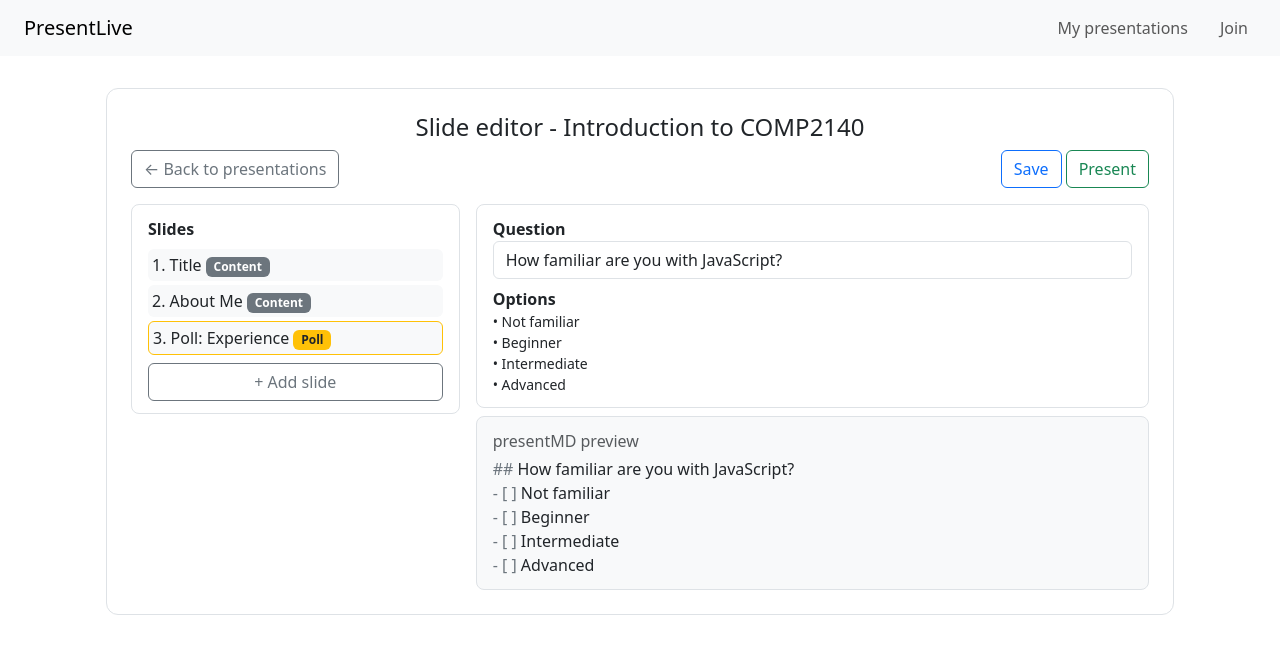
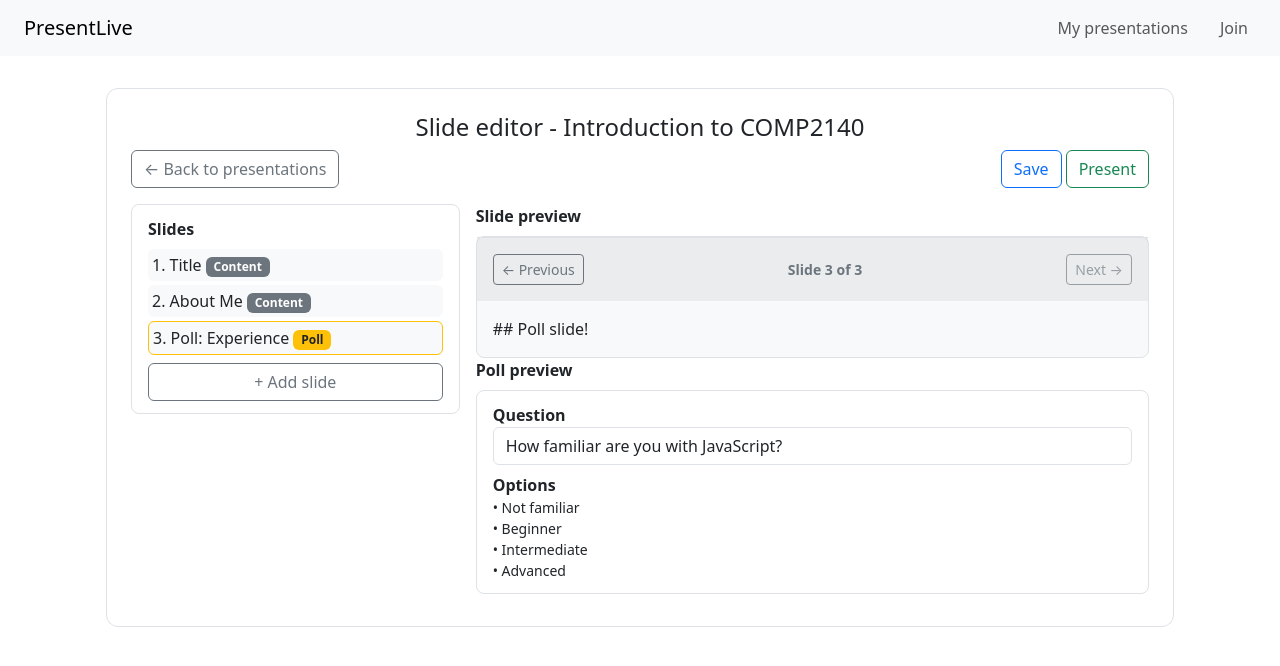
Before and after one commit to Ashom2/PresentLive, a React (Vite) app: page /decks/1/editor in a window 1280 px wide. Shown: the top 666 px of the page. Built offline with nearby package versions, Linux system fonts and the light colour scheme.

Commit message:
Created SlideDisplay component

```diff
--- a/src/components/DeckEditor.jsx
+++ b/src/components/DeckEditor.jsx
@@ -1,5 +1,7 @@
+import { useState } from 'react';
 import { useNavigate, useParams } from 'react-router-dom';
 import { decks } from '../data/decks';
+import SlideDisplay from './SlideDisplay';
 
 /**
  * Slide editor page.
@@ -9,10 +11,16 @@ import { decks } from '../data/decks';
  * @component
  * @returns {JSX.Element} The slide editor page.
  */
-function Editor() {
+function DeckEditor() {
   const navigate = useNavigate();
   const { id } = useParams();
   const deck = decks.find((d) => d.id === id);
+  const [currentSlide, setCurrentSlide] = useState(2);
+  const slides = [
+    { markdown: '## Title\nWelcome to COMP2140' },
+    { markdown: '## About Me\n- Name\n- Role\n- Background' },
+    { markdown: '## Poll slide!' },
+  ];
 
   if (!deck) return <p>Deck not found.</p>;
 
@@ -57,6 +65,15 @@ function Editor() {
           </div>
         </div>
         <div className="col-md-8">
+          <div className="fw-semibold mb-2">Slide preview</div>
+          <SlideDisplay
+            markdown={slides[currentSlide].markdown}
+            index={currentSlide}
+            total={slides.length}
+            onPrev={() => setCurrentSlide((i) => Math.max(0, i - 1))}
+            onNext={() => setCurrentSlide((i) => Math.min(slides.length - 1, i + 1))}
+          />
+          <div className="fw-semibold mb-2">Poll preview</div>
           <div className="simple-border mb-2">
             <label className="fw-semibold">Question</label>
             <input
@@ -72,28 +89,10 @@ function Editor() {
               <div>• Advanced</div>
             </div>
           </div>
-          <div className="simple-border bg-light">
-            <div className="text-muted mb-1">presentMD preview</div>
-            <div>
-              <span className="text-secondary">##</span> How familiar are you with JavaScript?
-            </div>
-            <div>
-              <span className="text-secondary">- [ ]</span> Not familiar
-            </div>
-            <div>
-              <span className="text-secondary">- [ ]</span> Beginner
-            </div>
-            <div>
-              <span className="text-secondary">- [ ]</span> Intermediate
-            </div>
-            <div>
-              <span className="text-secondary">- [ ]</span> Advanced
-            </div>
-          </div>
         </div>
       </div>
     </div>
   );
 }
 
-export default Editor;
+export default DeckEditor;
--- a/src/components/DeckPresenter.jsx
+++ b/src/components/DeckPresenter.jsx
@@ -1,5 +1,7 @@
+import React, { useState } from 'react';
 import { useNavigate, useParams } from 'react-router-dom';
 import { decks } from '../data/decks';
+import SlideDisplay from '../components/SlideDisplay';
 
 /**
  * Presenter view for a deck.
@@ -14,7 +16,19 @@ function DeckPresenter() {
   const { id } = useParams();
   const deck = decks.find((d) => d.id === id);
 
+  const [currentSlide, setCurrentSlide] = useState(2);
+
   if (!deck) return <p>Deck not found.</p>;
+
+  const slides = [
+    { markdown: '## Title\nWelcome to COMP2140' },
+    { markdown: '## About Me\n- Name\n- Role\n- Background' },
+    {
+      markdown:
+        '## How familiar are you with JavaScript?\n- [ ] Not familiar\n- [ ] Beginner\n- [ ] Intermediate\n- [ ] Advanced',
+    },
+    { markdown: '## Tools\n- VS Code\n- Node.js\n- Git' },
+  ];
 
   const options = ['Not familiar', 'Beginner', 'Intermediate', 'Advanced'];
   const counts = [2, 5, 8, 3];
@@ -22,7 +36,7 @@ function DeckPresenter() {
 
   return (
     <div className="page-box">
-      <div className="page-title text-center h4">Presenter view - {deck.title}</div>
+      <div className="page-title text-center h4">Presenter view — {deck.title}</div>
       <div className="d-flex justify-content-between mb-3">
         <button
           className="btn btn-outline-secondary"
@@ -30,17 +44,17 @@ function DeckPresenter() {
         >
           ← Back to presentations
         </button>
-        <span className="small text-muted">Slide 3 of 4</span>
       </div>
 
-      <div className="simple-border mb-3">
-        <h6 className="fw-semibold">How familiar are you with JavaScript?</h6>
-        <div className="small text-muted">
-          Audience answers on their own devices. You see results below.
-        </div>
-      </div>
+      <SlideDisplay
+        markdown={slides[currentSlide].markdown}
+        index={currentSlide}
+        total={slides.length}
+        onPrev={() => setCurrentSlide((i) => Math.max(0, i - 1))}
+        onNext={() => setCurrentSlide((i) => Math.min(slides.length - 1, i + 1))}
+      />
 
-      <div className="simple-border">
+      <div className="simple-border mt-3">
         <div className="fw-semibold mb-2">Live results · {total} responses</div>
         <div className="d-flex align-items-end gap-2" style={{ height: '70px' }}>
           {counts.map((c, i) => (
--- /dev/null
+++ b/src/components/SlideDisplay.jsx
@@ -0,0 +1,45 @@
+/**
+ * Renders the raw presentMD of a slide with navigation buttons and a slide counter.
+ *
+ * @component
+ * @param {Object} props
+ * @param {string} props.markdown - The presentMD source for the slide.
+ * @param {number} props.index - Zero-based index of the current slide.
+ * @param {number} props.total - Total number of slides.
+ * @param {Function} props.onPrev - Called when the previous button is clicked.
+ * @param {Function} props.onNext - Called when the next button is clicked.
+ * @returns {JSX.Element} The slide preview container with navigation.
+ */
+function SlideDisplay({ markdown, index, total, onPrev, onNext }) {
+  return (
+    <div className="simple-border bg-light p-0">
+      <div className="bg-secondary bg-opacity-10 border-top d-flex justify-content-between align-items-center p-3">
+        <button
+          className="btn btn-sm btn-outline-secondary"
+          onClick={onPrev}
+          disabled={index === 0}
+        >
+          ← Previous
+        </button>
+        <span className="small fw-semibold text-secondary">
+          Slide {index + 1} of {total}
+        </span>
+        <button
+          className="btn btn-sm btn-outline-secondary"
+          onClick={onNext}
+          disabled={index === total - 1}
+        >
+          Next →
+        </button>
+      </div>
+
+      <div className="p-3">
+        {markdown.split('\n').map((line, i) => (
+          <div key={i}>{line}</div>
+        ))}
+      </div>
+    </div>
+  );
+}
+
+export default SlideDisplay;
```
